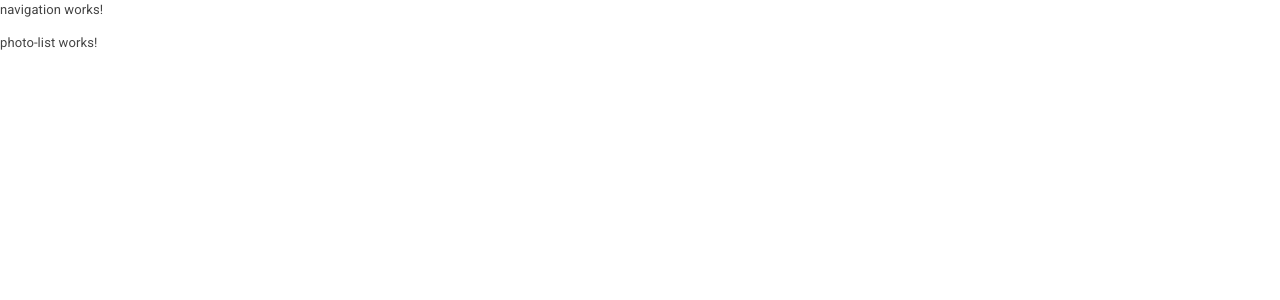
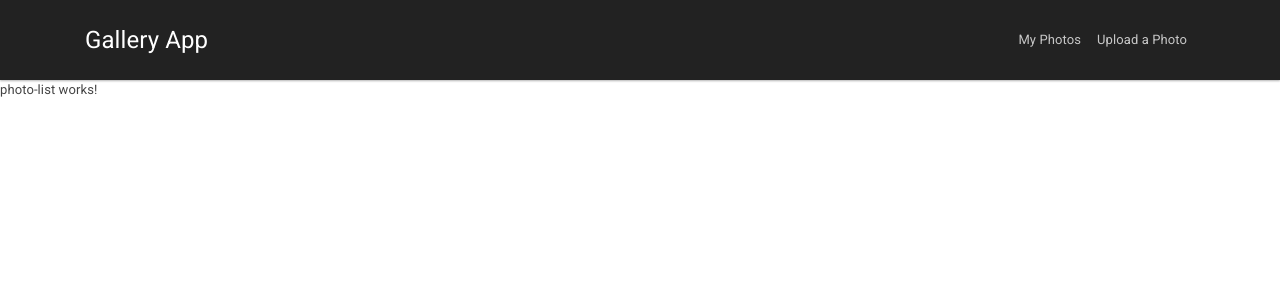
Before and after one commit to bjoshua18/gallery-app, an Angular app: page /photos in a window 1280 px wide. Shown: the top 300 px of the page. Built offline with nearby package versions, Linux system fonts and the light colour scheme.

Commit message:
Terminamos el componente de navegacion

```diff
--- a/src/app/components/navigation/navigation.component.html
+++ b/src/app/components/navigation/navigation.component.html
@@ -1 +1,18 @@
-<p>navigation works!</p>
+<nav class="navbar navbar-expand-lg navbar-dark bg-dark">
+  <div class="container">
+		<a class="navbar-brand" routerLink="/">Gallery App</a>
+		<button class="navbar-toggler" type="button" data-toggle="collapse" data-target="#navbarNav" aria-controls="navbarNav" aria-expanded="false" aria-label="Toggle navigation">
+			<span class="navbar-toggler-icon"></span>
+		</button>
+		<div class="collapse navbar-collapse" id="navbarNav">
+			<ul class="navbar-nav ml-auto">
+				<li class="nav-item">
+					<a class="nav-link" routerLink="/photos">My Photos</a>
+				</li>
+				<li class="nav-item">
+					<a class="nav-link" routerLink="/photos/new">Upload a Photo</a>
+				</li>
+			</ul>
+		</div>
+	</div>
+</nav>
```
